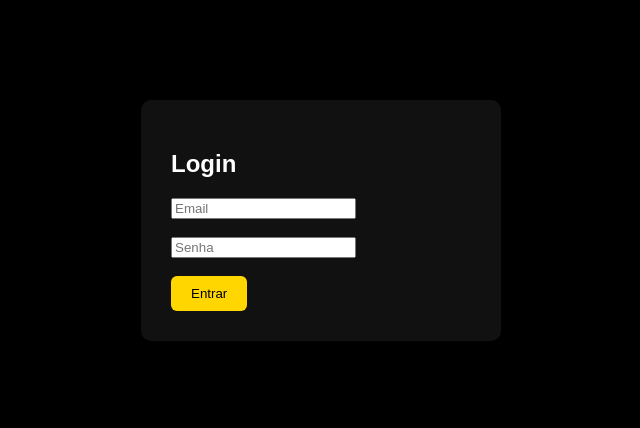
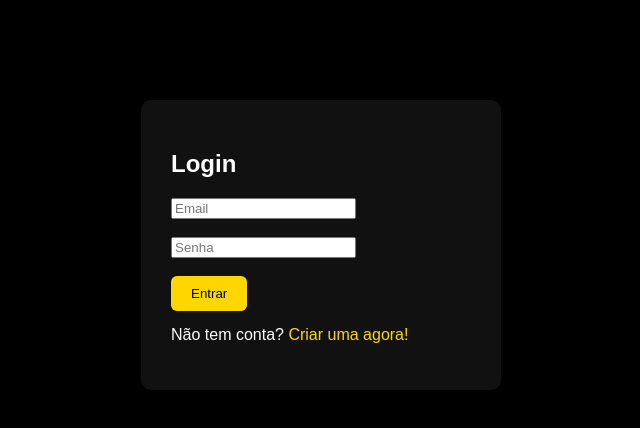
Before and after one commit to markimrodrigues010-blip/gestao-financeira, a React (Vite) app in the folder gestao-financeira-full/frontend/: page / in a window 1280 px wide. Shown: the top 428 px of the page, without its empty margins (319-959 px from the left). Built offline with nearby package versions, Linux system fonts and the light colour scheme.

Commit message:
Update LoginPage.tsx

```diff
--- a/gestao-financeira-full/frontend/src/pages/LoginPage.tsx
+++ b/gestao-financeira-full/frontend/src/pages/LoginPage.tsx
@@ -1,6 +1,6 @@
-
 import { useState } from "react";
 import api from "../api";
+import { Link } from "react-router-dom"; // 💡 ADICIONEI ESTA LINHA
 
 export default function LoginPage(){
   const[email,setEmail]=useState("");
@@ -21,6 +21,11 @@ export default function LoginPage(){
         <input placeholder="Senha" type="password" onChange={e=>setPassword(e.target.value)} />
         <br/><br/>
         <button onClick={login}>Entrar</button>
+
+        {/* 💡 ADICIONEI ESTA SEÇÃO PARA O LINK */}
+        <p style={{marginTop: 15}}>
+            Não tem conta? <Link to="/register" style={{color:'var(--primary)', textDecoration: 'none'}}>Criar uma agora!</Link>
+        </p>
       </div>
     </div>
   );
```
